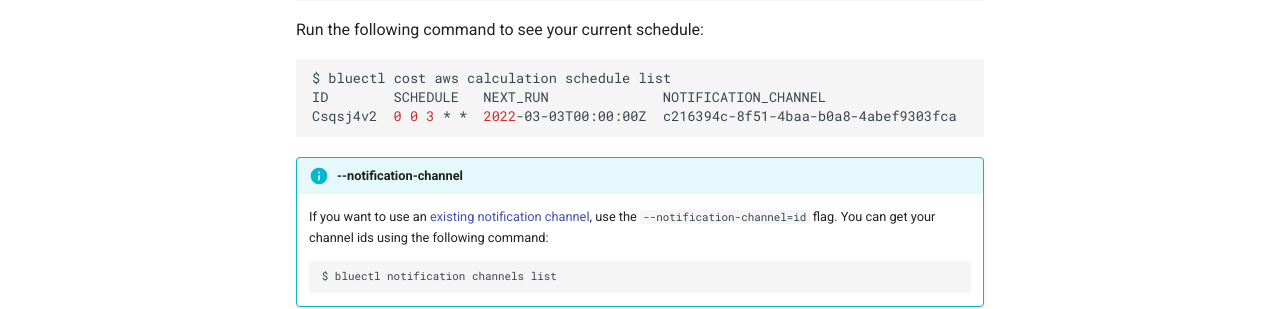
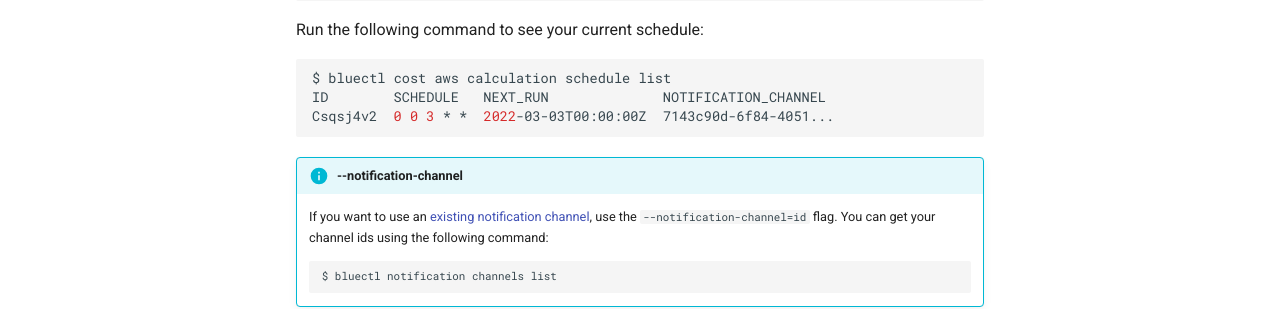
Before and after one commit to alphauslabs/tmpdocs, an MkDocs documentation site: the page built from docs/guides/invoice-calc-sched.md, in a window 1280 px wide and 1187 px high. Shown: the part 690-999 px from the top of the window. Built offline with MkDocs 1.6.1 and Material for MkDocs 9.7.7, drawn with Linux system fonts in a browser that asks for light colours; comment, search, counter and statistics services are not loaded.

Commit message:
docs: sched

````diff
--- a/docs/guides/invoice-calc-sched.md
+++ b/docs/guides/invoice-calc-sched.md
@@ -20,7 +20,7 @@
 ``` sh
 $ bluectl cost aws calculation schedule list
 ID        SCHEDULE   NEXT_RUN              NOTIFICATION_CHANNEL
-Csqsj4v2  0 0 3 * *  2022-03-03T00:00:00Z  c216394c-8f51-4baa-b0a8-4abef9303fca
+Csqsj4v2  0 0 3 * *  2022-03-03T00:00:00Z  7143c90d-6f84-4051...
 ```
 
 !!! info "--notification-channel"
````
